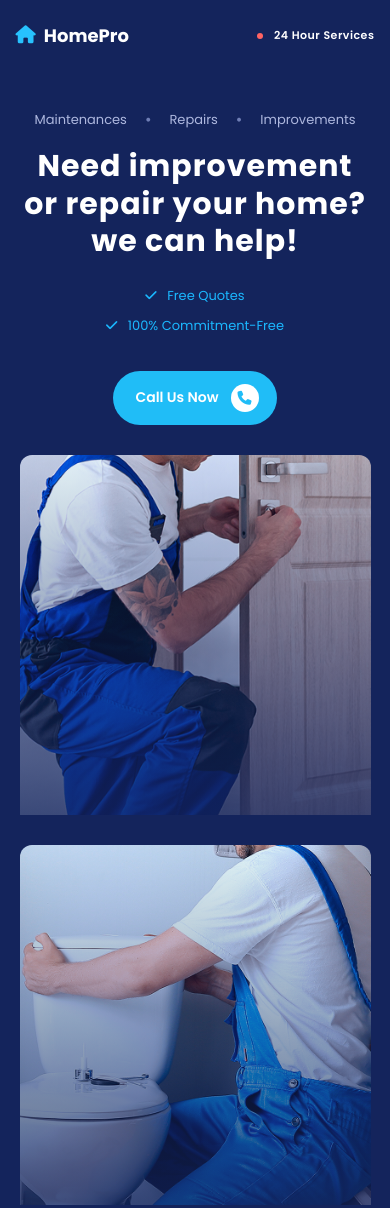
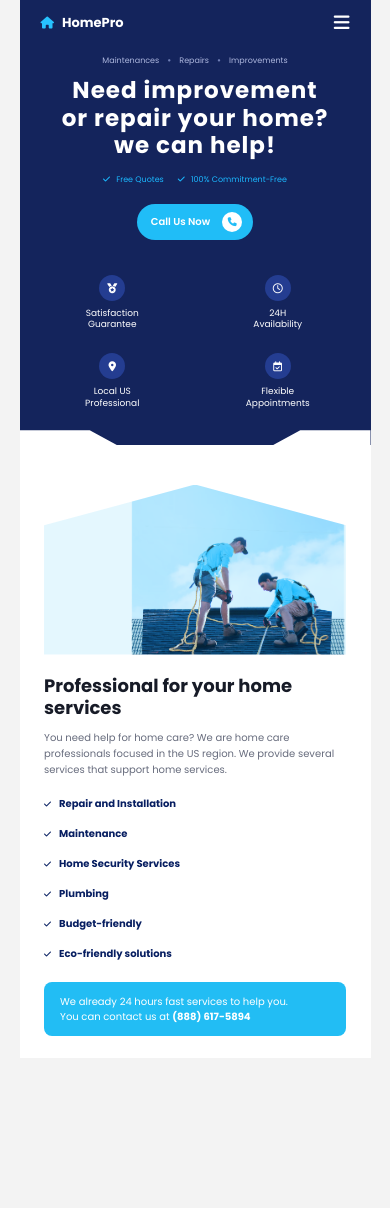
Before and after one commit to mhmdabouchaheen/HomePro, a plain HTML site: page index.html in a window 390 px wide. Shown: the top 1208 px of the page. After the commit the page ends 1058 px from the top, so only its background shows below. Drawn offline with Linux system fonts and the light colour scheme; files whose address does not match are found by name.

Commit message:
Update mobile resp

```diff
--- a/index.html
+++ b/index.html
@@ -3,6 +3,7 @@
 <head>
   <meta charset="UTF-8" />
   <meta name="viewport" content="width=device-width, initial-scale=1.0" />
+
   <title>HomePro</title>
 
   <link rel="stylesheet" href="style.css" />
@@ -14,6 +15,7 @@
 
   <link rel="preconnect" href="https://fonts.googleapis.com" />
   <link rel="preconnect" href="https://fonts.gstatic.com" crossorigin />
+
   <link
     href="https://fonts.googleapis.com/css2?family=Poppins:wght@400;500;600;700&display=swap"
     rel="stylesheet"
@@ -41,15 +43,19 @@
         <span></span>
         24 Hour Services
       </div>
+
+      <div class="menu-icon">
+        <i class="fa-solid fa-bars"></i>
+      </div>
     </nav>
 
     <div class="hero-content">
 
       <div class="image-box left-image">
-        <img src="C:\Users\CLICK ONCE\OneDrive\Desktop\first-project\images\images\hero-worker-repairing.png" alt="Worker repairing door" />
-      </div>
+<img src="images/images/hero-worker-repairing.png" alt="Worker repairing">      </div>
 
       <div class="center-content">
+
         <div class="small-links">
           <span>Maintenances</span>
           <b>•</b>
@@ -65,18 +71,28 @@
         </h1>
 
         <div class="checks">
-          <p><i class="fa-solid fa-check"></i> Free Quotes</p>
-          <p><i class="fa-solid fa-check"></i> 100% Commitment-Free</p>
+          <p>
+            <i class="fa-solid fa-check"></i>
+            Free Quotes
+          </p>
+
+          <p>
+            <i class="fa-solid fa-check"></i>
+            100% Commitment-Free
+          </p>
         </div>
 
         <a href="#" class="call-btn">
           Call Us Now
-          <span><i class="fa-solid fa-phone"></i></span>
+          <span>
+            <i class="fa-solid fa-phone"></i>
+          </span>
         </a>
+
       </div>
 
       <div class="image-box right-image">
-        <img src="C:\Users\CLICK ONCE\OneDrive\Desktop\first-project\images\images\hero-worker-plumbing.png" alt="Worker repairing bathroom" />
+        <img src="images/images/hero-worker-plumbing.png" alt="Worker repairing bathroom" />
       </div>
 
     </div>
@@ -87,7 +103,10 @@
         <div class="icon">
           <i class="fa-solid fa-medal"></i>
         </div>
-        <p>Satisfaction <br> Guarantee</p>
+        <p>
+          Satisfaction <br>
+          Guarantee
+        </p>
       </div>
 
       <div class="line"></div>
@@ -96,7 +115,10 @@
         <div class="icon">
           <i class="fa-regular fa-clock"></i>
         </div>
-        <p>24H <br> Availability</p>
+        <p>
+          24H <br>
+          Availability
+        </p>
       </div>
 
       <div class="line"></div>
@@ -105,7 +127,10 @@
         <div class="icon">
           <i class="fa-solid fa-location-dot"></i>
         </div>
-        <p>Local US <br> Professional</p>
+        <p>
+          Local US <br>
+          Professional
+        </p>
       </div>
 
       <div class="line"></div>
@@ -114,7 +139,10 @@
         <div class="icon">
           <i class="fa-regular fa-calendar-check"></i>
         </div>
-        <p>Flexible <br> Appointments</p>
+        <p>
+          Flexible <br>
+          Appointments
+        </p>
       </div>
 
     </div>
@@ -125,10 +153,14 @@
 
     <div class="professional-container">
 
+      <div class="professional-image">
+        <img src="images/images/about-workers.png"git alt="Professional home services" />
+      </div>
+
       <div class="professional-text">
+
         <h2>
-          Professional for your <br>
-          home services
+          Professional for your home services
         </h2>
 
         <p class="professional-description">
@@ -146,22 +178,22 @@
 
           <div class="service-item">
             <i class="fa-solid fa-check"></i>
+            <span>Maintenance</span>
+          </div>
+
+          <div class="service-item">
+            <i class="fa-solid fa-check"></i>
+            <span>Home Security Services</span>
+          </div>
+
+          <div class="service-item">
+            <i class="fa-solid fa-check"></i>
             <span>Plumbing</span>
           </div>
 
           <div class="service-item">
             <i class="fa-solid fa-check"></i>
-            <span>Maintenance</span>
-          </div>
-
-          <div class="service-item">
-            <i class="fa-solid fa-check"></i>
             <span>Budget-friendly</span>
-          </div>
-
-          <div class="service-item">
-            <i class="fa-solid fa-check"></i>
-            <span>Home Security Services</span>
           </div>
 
           <div class="service-item">
@@ -173,14 +205,13 @@
 
         <div class="contact-box">
           <p>
-            We already 24 hours fast services to help you. <br>
-            You can contact us at <strong>(888) 617-5894</strong>
+            We already 24 hours fast services to help you.
+            <br>
+            You can contact us at
+            <strong>(888) 617-5894</strong>
           </p>
         </div>
-      </div>
 
-      <div class="professional-image">
-        <img src="C:\Users\CLICK ONCE\OneDrive\Desktop\first-project\images\images\about-workers.png" alt="Professional home services">
       </div>
 
     </div>
--- a/style.css
+++ b/style.css
@@ -6,7 +6,7 @@
 
 body {
   font-family: "Poppins", sans-serif;
-  background-color: #ffffff;
+  background: #ffffff;
 }
 
 .hero {
@@ -57,7 +57,6 @@ body {
 .service-time {
   font-size: 13px;
   font-weight: 600;
-  letter-spacing: 0.5px;
 }
 
 .service-time span {
@@ -69,13 +68,18 @@ body {
   margin-right: 8px;
 }
 
+.menu-icon {
+  display: none;
+  color: white;
+  font-size: 18px;
+}
+
 .hero-content {
   width: 100%;
   height: 440px;
   display: flex;
   justify-content: space-between;
   align-items: center;
-  position: relative;
 }
 
 .image-box {
@@ -263,6 +267,7 @@ body {
 
 .professional-text {
   width: 40%;
+  order: 1;
 }
 
 .professional-text h2 {
@@ -325,6 +330,7 @@ body {
   position: relative;
   overflow: hidden;
   flex-shrink: 0;
+  order: 2;
   clip-path: polygon(
     50% 0%,
     100% 24%,
@@ -415,45 +421,211 @@ body {
 }
 
 @media (max-width: 600px) {
+  body {
+    background: #f3f3f3;
+  }
+
+  .hero {
+    width: 90%;
+    min-height: auto;
+    margin: 0 auto;
+    padding-bottom: 25px;
+  }
+
+  .navbar {
+    width: 88%;
+    height: 45px;
+  }
+
+  .logo {
+    font-size: 13px;
+  }
+
+  .logo i {
+    font-size: 12px;
+  }
+
+  .nav-links,
+  .service-time {
+    display: none;
+  }
+
+  .menu-icon {
+    display: block;
+  }
+
+  .hero-content {
+    height: auto;
+    display: block;
+    padding: 10px 18px 0;
+  }
+
+  .left-image,
+  .right-image {
+    display: none;
+  }
+
+  .center-content {
+    max-width: 100%;
+    padding-top: 0;
+    text-align: center;
+  }
+
+  .small-links {
+    font-size: 8px;
+    gap: 8px;
+    margin-bottom: 10px;
+  }
+
   .center-content h1 {
-    font-size: 30px;
+    font-size: 23px;
+    line-height: 1.2;
+    margin-bottom: 14px;
   }
 
   .checks {
-    flex-direction: column;
-    gap: 10px;
+    flex-direction: row;
+    gap: 14px;
+    margin-bottom: 18px;
   }
 
-  .image-box {
-    width: 90%;
-    height: 360px;
+  .checks p {
+    font-size: 8px;
   }
 
-  .navbar {
-    width: 92%;
+  .checks i {
+    margin-right: 4px;
   }
 
-  .service-time {
-    font-size: 11px;
+  .call-btn {
+    padding: 8px 11px 8px 14px;
+    font-size: 10px;
+  }
+
+  .call-btn span {
+    width: 20px;
+    height: 20px;
+    font-size: 9px;
+  }
+
+  .features {
+    width: 90%;
+    display: grid;
+    grid-template-columns: repeat(2, 1fr);
+    gap: 22px 15px;
+    margin: 35px auto 10px;
+  }
+
+  .feature {
+    flex-direction: column;
+    text-align: center;
+    gap: 7px;
+  }
+
+  .icon {
+    width: 26px;
+    height: 26px;
+  }
+
+  .icon i {
+    font-size: 10px;
+  }
+
+  .feature p {
+    font-size: 9px;
+  }
+
+  .line {
+    display: none;
+  }
+
+  .hero::after {
+    height: 28px;
+    clip-path: polygon(
+      0 100%,
+      0 45%,
+      20% 45%,
+      28% 100%,
+      72% 100%,
+      80% 45%,
+      100% 45%,
+      100% 100%
+    );
   }
 
   .professional-section {
-    padding: 60px 0;
+    width: 90%;
+    margin: 0 auto;
+    padding: 40px 0 22px;
+    background: white;
+  }
+
+  .professional-container {
+    width: 86%;
+    display: flex;
+    flex-direction: column;
+    gap: 20px;
+    text-align: left;
+  }
+
+  .professional-image {
+    order: 1;
+    width: 100%;
+    height: 170px;
+    max-width: none;
+    flex-shrink: 0;
+  }
+
+  .professional-image img {
+    width: 100%;
+    height: 100%;
+    object-fit: cover;
+    object-position: center;
+  }
+
+  .professional-text {
+    order: 2;
+    width: 100%;
+    text-align: left;
   }
 
   .professional-text h2 {
-    font-size: 32px;
+    font-size: 18px;
+    line-height: 1.25;
+    margin-bottom: 10px;
+  }
+
+  .professional-description {
+    font-size: 10px;
+    line-height: 1.6;
+    margin-bottom: 18px;
   }
 
   .service-list {
+    display: grid;
     grid-template-columns: 1fr;
+    gap: 14px;
+    margin-bottom: 20px;
   }
 
   .service-item {
-    justify-content: center;
+    justify-content: flex-start;
+    font-size: 10px;
+    gap: 8px;
   }
 
-  .professional-image {
-    height: 260px;
+  .service-item i {
+    font-size: 8px;
+  }
+
+  .contact-box {
+    width: 100%;
+    padding: 12px 16px;
+    border-radius: 8px;
+  }
+
+  .contact-box p {
+    font-size: 10px;
+    line-height: 1.5;
   }
 }
```
